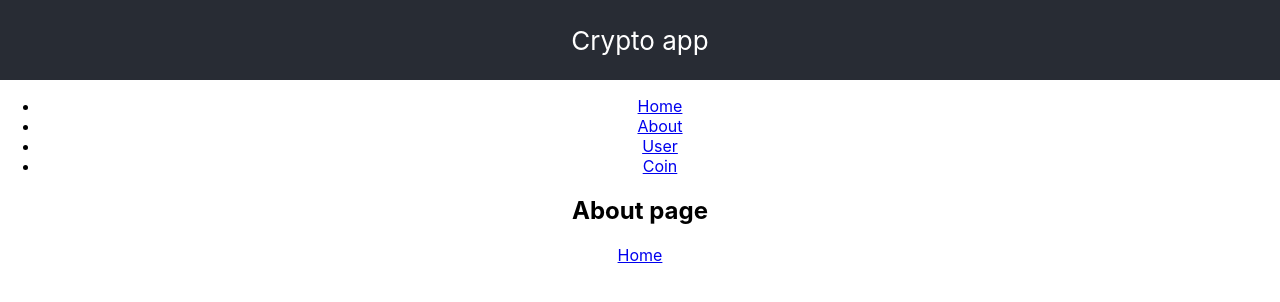
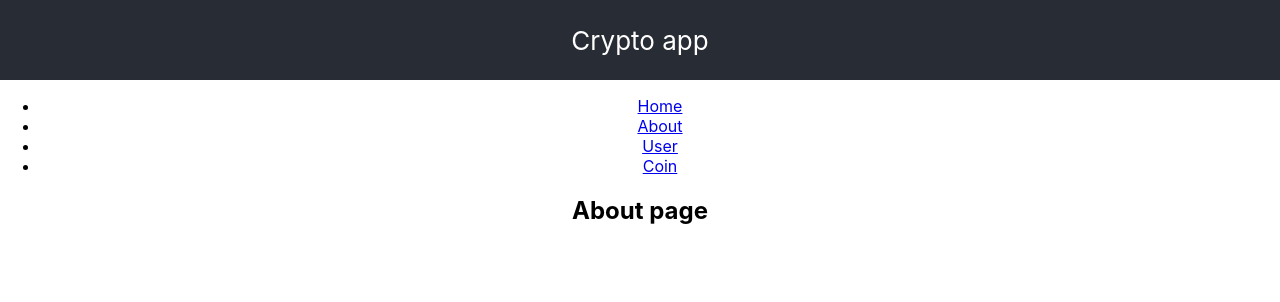
Before and after one commit to marinanicolai/react-crypto-app, a React (Create React App) app: page /about in a window 1280 px wide. Shown: the top 302 px of the page. Built offline with nearby package versions, Linux system fonts and the light colour scheme.

Commit message:
up to date

```diff
--- /dev/null
+++ b/src/data.js
@@ -0,0 +1,5 @@
+export const data = [
+  { id: 1, name: "Marina" },
+  { id: 2, name: "Elvina" },
+  { id: 3, name: "Dina" },
+];
--- a/src/pages/About/index.js
+++ b/src/pages/About/index.js
@@ -1,5 +1,16 @@
-import React from "react";
+import React, {
+  useState,
+  useEffect,
+  useReducer,
+  useRef,
+  useLayoutEffect,
+  useContext,
+  useImperativeHandle,
+  useMemo,
+  useCallback,
+} from "react";
 import { Link } from "react-router-dom";
+import { data } from "../../data";
 
 const About = () => {
   return (
@@ -7,9 +18,6 @@ const About = () => {
       <main>
         <h2>About page</h2>
       </main>
-      <nav>
-        <Link to="/">Home</Link>
-      </nav>
     </>
   );
 };
```
